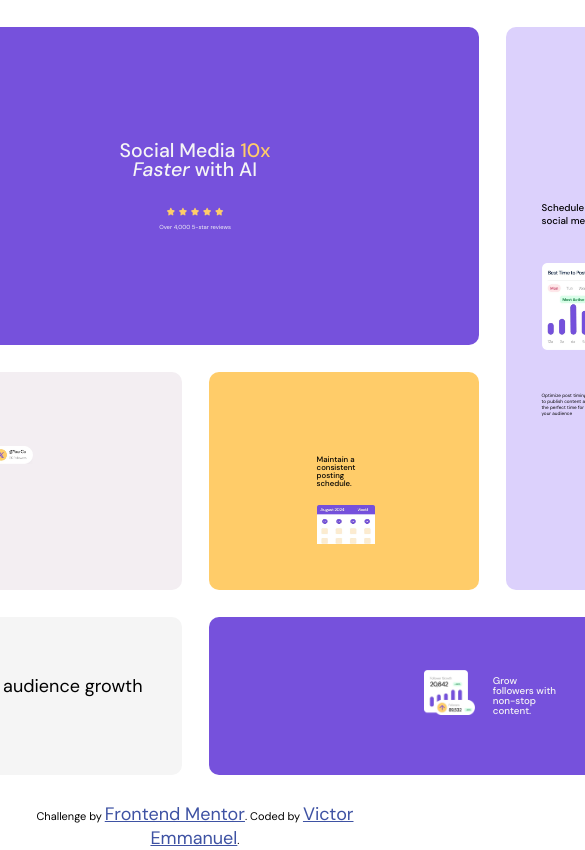
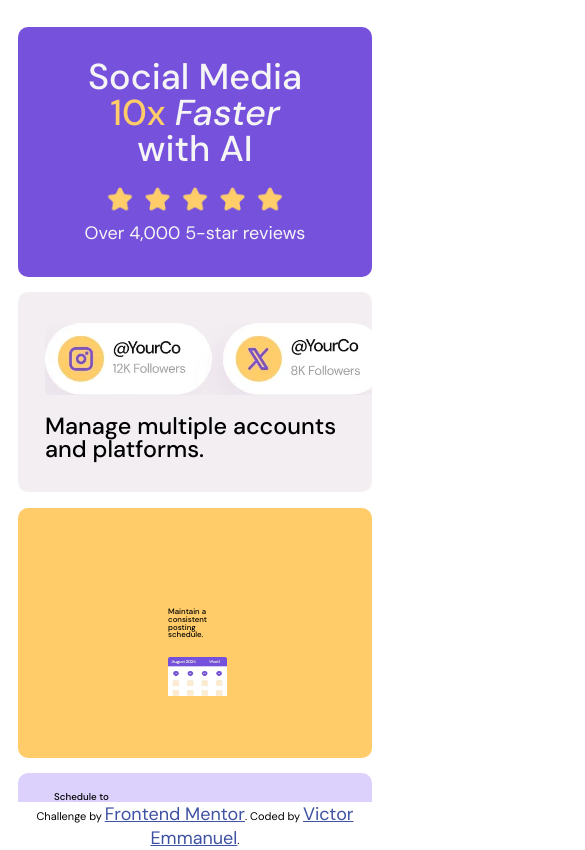
Before and after one commit to victor-web-dev/Bento-grid, a React (Vite) app: page / in a window 390 px wide. Shown: the top 850 px of the page, 585 px wide, since content can reach past the window. Built offline with nearby package versions, Linux system fonts and the light colour scheme.

Commit message:
style: media queries 768px and 390px

```diff
--- a/src/components/Grid/Grid.style.css
+++ b/src/components/Grid/Grid.style.css
@@ -228,3 +228,94 @@
   width: 15ch;
   font-size: 1.2vw;
 }
+
+@media screen and (max-width: 768px) {
+  .grid-container {
+    display: grid;
+    grid-template-columns: repeat(4, 1fr);
+    grid-template-rows: repeat(4, auto);
+    grid-template-areas:
+      "create social social schedule"
+      "create social social schedule"
+      "ai manage maintain schedule"
+      "ai audience grow grow";
+
+    height: 95vh;
+    width: 100%;
+    padding: 1.5rem 3rem;
+    gap: 0.85rem;
+    justify-content: center;
+  }
+}
+
+@media screen and (max-width: 390px) {
+  .grid-container {
+    display: grid;
+    grid-template-columns: repeat(1, 1fr);
+    grid-template-rows: 250px 200px repeat(6, 250px);
+    grid-template-areas:
+      "social"
+      "manage"
+      "maintain"
+      "schedule"
+      "grow"
+      "audience"
+      "create"
+      "ai";
+
+    height: 95vh;
+    width: 100%;
+    padding: 1.5rem 1rem;
+    gap: 0.85rem;
+    justify-content: center;
+    overflow-y: scroll;
+  }
+
+  .grid-item-social {
+    grid-area: social;
+    background-color: #7651dc;
+    color: #f5f5f5;
+    text-align: center;
+    padding: 1rem;
+  }
+
+  .grid-item-social p:first-child,
+  .grid-item-social span {
+    font-size: 2rem;
+    width: 9ch;
+    font-weight: var(--med-weight);
+    line-height: 1;
+  }
+
+  .grid-item-social p:last-child {
+    font-size: 1rem;
+  }
+
+  .grid-item-social img {
+    padding-top: 1rem;
+    width: 10rem;
+  }
+
+  .grid-item-manage {
+    grid-area: manage;
+    background-color: #f3eef2;
+    overflow: hidden;
+  }
+
+  .grid-item-manage > div {
+    width: 100%;
+    padding: 1.5rem;
+  }
+
+  .grid-item-manage img {
+    width: 19rem;
+    padding-bottom: 0.75rem;
+  }
+
+  .grid-item-manage p {
+    font-size: 1.3rem;
+    line-height: 1;
+    width: 100%;
+    font-weight: var(--med-weight);
+  }
+}
```
